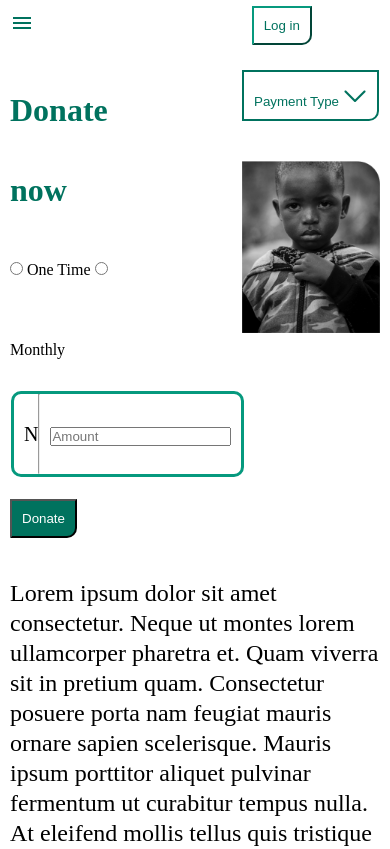
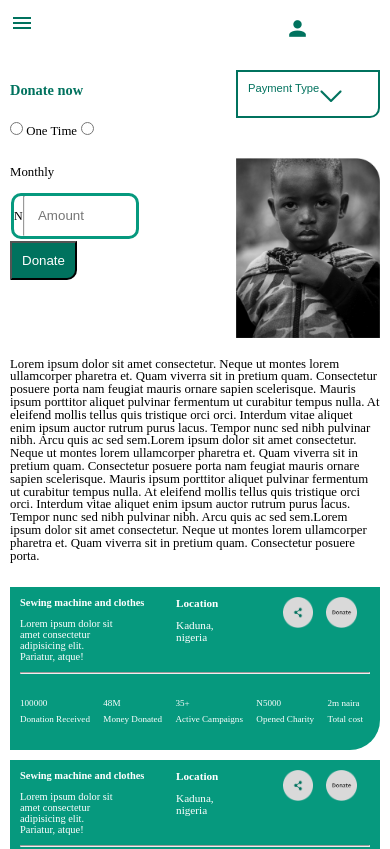
Before and after one commit to Muhammad9627/leen_charity-v2, a plain HTML site: page donate.html in a window 390 px wide. Shown: the top 849 px of the page. Drawn offline with Linux system fonts and the light colour scheme.

Commit message:
added user image

```diff
--- a/donate.html
+++ b/donate.html
@@ -24,7 +24,8 @@
             <div> <a href="">Project</a></div>
             <div><a href="">Contact</a></div>
         </div>
-        <div class="Login_button"><button class="Login_button">Log in</button>
+        <div class="Login_button"><button id="user"> <img src="img/mdi_account.png" alt="" srcset=""
+                    width="50%"></button><button id="Login_button">Log in</button>
         </div>
     </div>
     <div class="donate-pg">
@@ -35,8 +36,8 @@
             </div>
             <div class="donate-pg-sec2_top">
                 <h1 class="donate_head">Donate now</h1>
-                <label for="radio"> <input type="radio"> One Time</label>
-                <label for="radio"> <input type="radio"> Monthly</label>
+                <label for="radio" class="select"> <input type="radio"> One Time</label>
+                <label for="radio" class="select"> <input type="radio"> Monthly</label>
                 <div class="donate-pg-sec2_bottom">
                     <div class="donate-amount">N
                         <hr>
@@ -503,8 +504,9 @@
             <div class="footer-left_logo"><img src="" alt="" srcset="">LOGO</div>
             <div class="footer-left_paragraph">280 Northern Kaduna 326-324 Kaduna 125-1400.</div>
             <div class="footer-left_head">Newsletter</div>
-            <div class="footer-left_input"><input type="text" placeholder="Input Your email"> <img
-                    src="img/arrow-right 1.png" alt="" srcset="" class="arrow"></div>
+            <div class="footer-left_input"><input type="text" placeholder="Input Your email" id="email-ip">
+                <div> <img src="img/arrow-right 1.png" alt="" srcset="" class="arrow"></div>
+            </div>
         </div>
         <div class="footer-middle">
             <div class="footer-right-links">
--- a/style.css
+++ b/style.css
@@ -32,7 +32,7 @@ a {
     color: black;
 }
 
-.Login_button {
+#Login_button {
     border-bottom-right-radius: 10px;
     padding: 10px;
     text-align: center;
@@ -42,6 +42,10 @@ a {
     /* border: 10px thin rgb(6, 153, 126); */
     border-color: rgb(6, 153, 126);
 
+}
+
+#user {
+    display: none;
 }
 
 .Hero_sec {
@@ -168,7 +172,7 @@ a {
 .jobs_type {
     background-color: rgb(0 114 94);
     margin: 10px;
-    width: 28%;
+    width: 30%;
     /* height: 250px; */
     border-bottom-right-radius: 10px;
     padding: 10px;
@@ -385,6 +389,8 @@ a {
 
 .footer-left_input {
     margin-top: 25px;
+    display: flex;
+
 
 }
 
@@ -480,7 +486,7 @@ a {
 }
 
 .donate-amount-input {
-    outline: none;
+    border: none;
     margin-left: 10px;
     /* border-radius: 10px; */
     /* border: 2px solid rgb(6, 153, 126); */
@@ -667,7 +673,12 @@ a {
 .Payment-img {
     display: none;
 }
-
+#email-ip{
+    border: none;
+}
+.arrow{
+    margin-top: 4px;
+}
 @media (max-width:650px) {
     .Nav_sec {
         /* width: 100%; */
@@ -683,6 +694,18 @@ a {
         padding: 10px;
     }
 
+    #user {
+        display: block;
+        margin-top: 10px;
+        float: right;
+        background-color: white;
+        border: none;
+    }
+
+    #Login_button {
+        display: none;
+    }
+
     .donate-pg-sec1_top-left {
         flex-direction: row-reverse;
         /* width: 100%; */
@@ -692,12 +715,16 @@ a {
     .donate-txt-head {
         width: 50%;
     }
+    .footer-left_input {
 
+        justify-content: center;
+
+    }
     /* .. */
     .donate-pg-sec2_top {
         width: 60%;
         margin-top: 65px;
-        line-height: 80px;
+        line-height: 250%;
 
     }
 
@@ -721,20 +748,80 @@ a {
     }
 
     .donate-amount {
-        padding: 0px 10px;
+        padding: 0px 0px;
         border: 3px solid rgb(6, 153, 126);
         border-radius: 10px;
         display: flex;
+        width: 160%;
+        font-size: 60%;
+        height: 10%;
     }
 
     .donate-amount-input {
         outline: none;
         margin-left: 10px;
+        border: none;
+        width: 85%;
         /* border-radius: 10px; */
         /* border: 2px solid rgb(6, 153, 126); */
     }
-    .green-bot-sec2-part2{
 
+    .select {
+        font-size: 80%;
+    }
+
+    .green-bot-sec2-part2 {}
+
+    .green-bot-top_sec1 {
+        width: 50%;
+    }
+
+    .green-bot-sec2 {
+        width: auto;
+        gap: 10px;
+    }
+
+    .green-bot_sec1-body-head {
+        font-size: 65%;
+    }
+
+    .green-bot_sec1-body-body {
+        font-size: 65%;
+        width: 60%;
+    }
+
+    .green-bot-sec2-location {
+        font-size: 70%;
+    }
+
+    .green-bot-sec2-location-cont {
+        font-size: 70%;
+        width: 25%;
+    }
+
+    .green-bot-sec2-part2 {
+        width: 45%;
+    }
+
+    .lrg_img-content {
+        font-size: 70%;
+    }
+
+    .donate-arc {
+        font-size: 70%;
+    }
+
+    .Large_Img1-about-Large_txt {
+        width: 20%;
+    }
+
+    .donate-pg-body_container {
+        font-size: 80%;
+        line-height: 100%;
+    }
+
+    .donate_head {
+        font-size: 90%;
     }
 
     .donate-pg-sec1_top-left {
@@ -753,6 +840,10 @@ a {
 
     .donate-pg-sec1_top-right-button {
         margin-bottom: 40px;
+        font-size: 70%;
+        display: flex;
+        width: 100%;
+
     }
 
     .Login_button {
```
Also changed, not shown: index.html (+3 -3 lines), service.html (+3 -3 lines), img/mdi_account.png (added).
